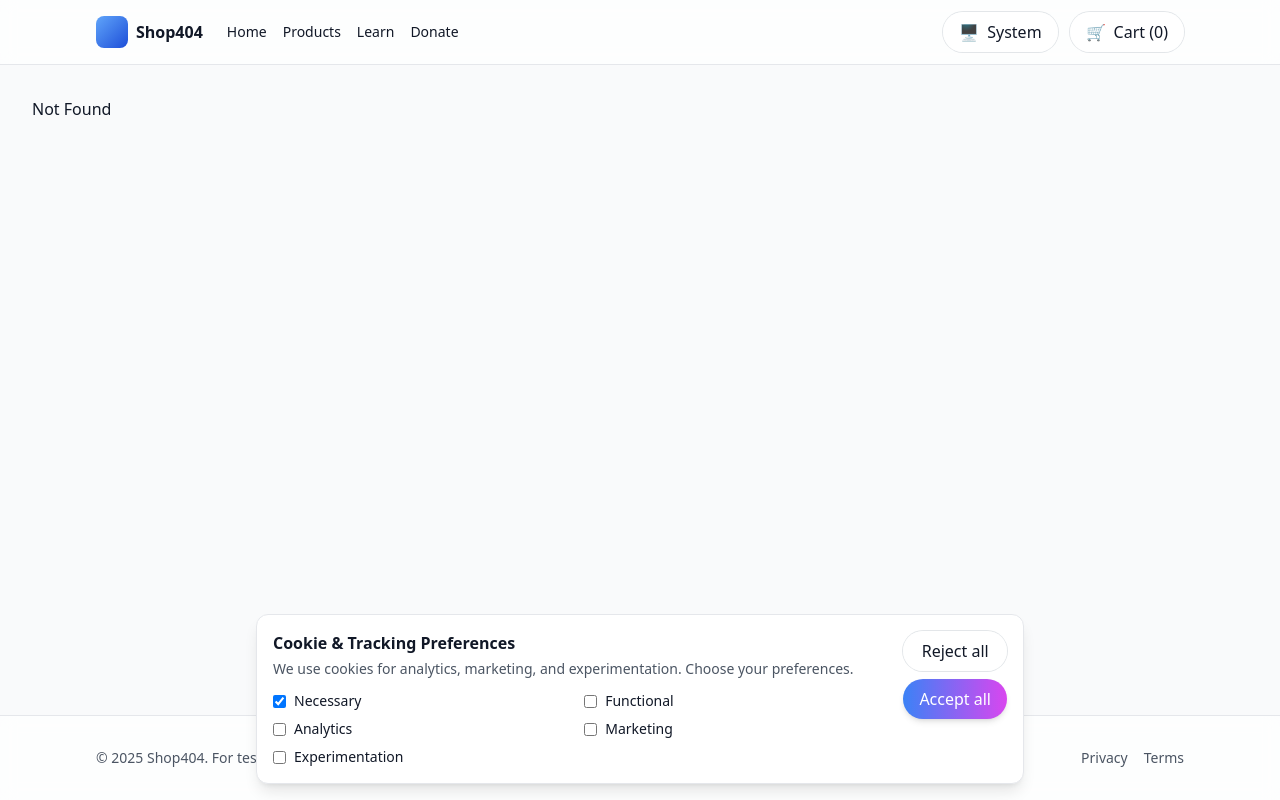
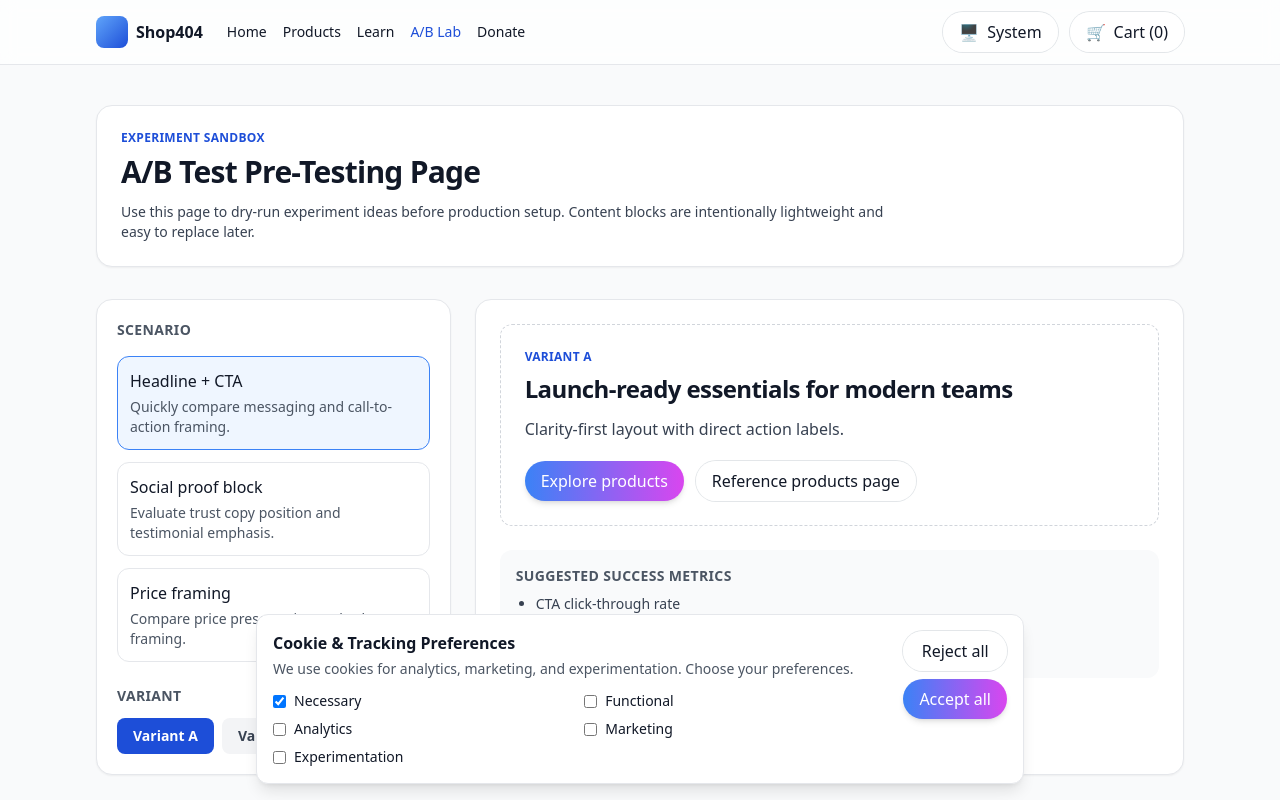
Before and after one commit to Puttrix/shop404, a React (Vite) app: page /ab-test-lab in a window 1280 px wide. Shown: the top 800 px of the page. Built offline with nearby package versions, Linux system fonts and the light colour scheme.

Commit message:
feat: Implement A/B Test Lab page with scenario/variant preview and navigation link

```diff
--- a/src/App.jsx
+++ b/src/App.jsx
@@ -12,6 +12,7 @@ import LearnLayout from './pages/learn/Learn.jsx';
 import FAQPage from './pages/learn/FAQ.jsx';
 import TestimonialsPage from './pages/learn/Testimonials.jsx';
 import { ArticlesList, ArticleDetail } from './pages/learn/Articles.jsx';
+import ABTestLab from './pages/ABTestLab.jsx';
 import ConsentBanner from './components/ConsentBanner.jsx';
 import { CartProvider } from './state/cartState.jsx';
 
@@ -35,6 +36,7 @@ export default function App() {
             <Route path="/learn/articles/:slug" element={<ArticleDetail />} />
             <Route path="/learn/faq" element={<FAQPage />} />
             <Route path="/learn/testimonials" element={<TestimonialsPage />} />
+            <Route path="/ab-test-lab" element={<ABTestLab />} />
             <Route path="*" element={<div className='p-8'>Not Found</div>} />
           </Routes>
         </main>
--- a/src/components/Header.jsx
+++ b/src/components/Header.jsx
@@ -44,6 +44,7 @@ export default function Header() {
             <NavLink to="/" onClick={close} className={({isActive})=>`hover:text-brand-700 dark:hover:text-brand-300 ${isActive?'text-brand-700 dark:text-brand-300':''}`}>Home</NavLink>
             <NavLink to="/products" onClick={close} className={({isActive})=>`hover:text-brand-700 dark:hover:text-brand-300 ${isActive?'text-brand-700 dark:text-brand-300':''}`}>Products</NavLink>
             <NavLink to="/learn" onClick={close} className={({isActive})=>`hover:text-brand-700 dark:hover:text-brand-300 ${isActive?'text-brand-700 dark:text-brand-300':''}`}>Learn</NavLink>
+            <NavLink to="/ab-test-lab" onClick={close} className={({isActive})=>`hover:text-brand-700 dark:hover:text-brand-300 ${isActive?'text-brand-700 dark:text-brand-300':''}`}>A/B Lab</NavLink>
             <NavLink to="/donate" onClick={close} className={({isActive})=>`hover:text-brand-700 dark:hover:text-brand-300 ${isActive?'text-brand-700 dark:text-brand-300':''}`}>Donate</NavLink>
           </nav>
         </div>
@@ -82,6 +83,7 @@ export default function Header() {
               <NavLink to="/" onClick={close} className={({isActive})=>`block px-2 py-2 rounded hover:bg-gray-50 dark:hover:bg-gray-700 ${isActive?'text-brand-700 dark:text-brand-300':''}`}>Home</NavLink>
               <NavLink to="/products" onClick={close} className={({isActive})=>`block px-2 py-2 rounded hover:bg-gray-50 dark:hover:bg-gray-700 ${isActive?'text-brand-700 dark:text-brand-300':''}`}>Products</NavLink>
               <NavLink to="/learn" onClick={close} className={({isActive})=>`block px-2 py-2 rounded hover:bg-gray-50 dark:hover:bg-gray-700 ${isActive?'text-brand-700 dark:text-brand-300':''}`}>Learn</NavLink>
+              <NavLink to="/ab-test-lab" onClick={close} className={({isActive})=>`block px-2 py-2 rounded hover:bg-gray-50 dark:hover:bg-gray-700 ${isActive?'text-brand-700 dark:text-brand-300':''}`}>A/B Lab</NavLink>
               <NavLink to="/donate" onClick={close} className={({isActive})=>`block px-2 py-2 rounded hover:bg-gray-50 dark:hover:bg-gray-700 ${isActive?'text-brand-700 dark:text-brand-300':''}`}>Donate</NavLink>
               <Link to="/cart" onClick={close} className="block px-2 py-2 rounded hover:bg-gray-50 dark:hover:bg-gray-700">🛒 Cart ({count})</Link>
             </nav>
--- /dev/null
+++ b/src/pages/ABTestLab.jsx
@@ -0,0 +1,168 @@
+import { useEffect, useMemo, useState } from 'react';
+import { Link } from 'react-router-dom';
+import { setTitle } from '../utils/seo.js';
+import { trackPage } from '../utils/analytics.js';
+
+const SCENARIOS = [
+  {
+    id: 'headline-cta',
+    name: 'Headline + CTA',
+    description: 'Quickly compare messaging and call-to-action framing.',
+    metrics: ['CTA click-through rate', 'Add to cart rate', 'Donation start rate'],
+  },
+  {
+    id: 'social-proof',
+    name: 'Social proof block',
+    description: 'Evaluate trust copy position and testimonial emphasis.',
+    metrics: ['Product detail view rate', 'Checkout start rate', 'Bounce rate'],
+  },
+  {
+    id: 'price-framing',
+    name: 'Price framing',
+    description: 'Compare price presentation and value framing.',
+    metrics: ['Average order value', 'Checkout completion rate', 'Coupon usage'],
+  },
+];
+
+const VARIANTS = ['A', 'B'];
+
+const PREVIEW_COPY = {
+  'headline-cta': {
+    A: {
+      eyebrow: 'Variant A',
+      headline: 'Launch-ready essentials for modern teams',
+      subcopy: 'Clarity-first layout with direct action labels.',
+      cta: 'Explore products',
+    },
+    B: {
+      eyebrow: 'Variant B',
+      headline: 'Build your stack with confidence',
+      subcopy: 'Benefit-led message and lower-friction CTA style.',
+      cta: 'Start shopping',
+    },
+  },
+  'social-proof': {
+    A: {
+      eyebrow: 'Variant A',
+      headline: 'Trusted by builders shipping every week',
+      subcopy: 'Compact social proof near the primary action.',
+      cta: 'See customer stories',
+    },
+    B: {
+      eyebrow: 'Variant B',
+      headline: 'Used by fast-moving teams in production',
+      subcopy: 'Expanded trust narrative with stronger supporting text.',
+      cta: 'Read testimonials',
+    },
+  },
+  'price-framing': {
+    A: {
+      eyebrow: 'Variant A',
+      headline: 'Simple pricing, clear value',
+      subcopy: 'Feature-forward framing with direct pricing context.',
+      cta: 'View plans',
+    },
+    B: {
+      eyebrow: 'Variant B',
+      headline: 'Start small, scale when ready',
+      subcopy: 'Outcome-forward framing with commitment reassurance.',
+      cta: 'Compare options',
+    },
+  },
+};
+
+export default function ABTestLab() {
+  const [scenarioId, setScenarioId] = useState(SCENARIOS[0].id);
+  const [variant, setVariant] = useState('A');
+
+  useEffect(() => {
+    setTitle('A/B Test Lab');
+    trackPage('A/B Test Lab', { page_type: 'experiment_preview' });
+  }, []);
+
+  const scenario = useMemo(
+    () => SCENARIOS.find((item) => item.id === scenarioId) || SCENARIOS[0],
+    [scenarioId],
+  );
+
+  const preview = PREVIEW_COPY[scenario.id][variant];
+
+  return (
+    <div className="mx-auto max-w-6xl px-4 sm:px-6 lg:px-8 py-10 space-y-8">
+      <section className="rounded-2xl border border-gray-200 bg-white p-6 shadow-sm dark:border-gray-700 dark:bg-gray-800">
+        <p className="text-xs font-semibold uppercase tracking-wide text-brand-700 dark:text-brand-300">Experiment Sandbox</p>
+        <h1 className="mt-2 text-3xl font-bold tracking-tight">A/B Test Pre-Testing Page</h1>
+        <p className="mt-3 max-w-3xl text-sm text-gray-700 dark:text-gray-300">
+          Use this page to dry-run experiment ideas before production setup. Content blocks are intentionally lightweight and easy to replace later.
+        </p>
+      </section>
+
+      <section className="grid gap-6 lg:grid-cols-[1fr_2fr]">
+        <div className="rounded-2xl border border-gray-200 bg-white p-5 shadow-sm dark:border-gray-700 dark:bg-gray-800">
+          <h2 className="text-sm font-semibold uppercase tracking-wide text-gray-600 dark:text-gray-400">Scenario</h2>
+          <div className="mt-4 space-y-3">
+            {SCENARIOS.map((item) => (
+              <label
+                key={item.id}
+                className={`block cursor-pointer rounded-xl border p-3 transition ${
+                  scenarioId === item.id
+                    ? 'border-brand-500 bg-brand-50 dark:border-brand-400 dark:bg-gray-700/70'
+                    : 'border-gray-200 hover:border-brand-300 dark:border-gray-600 dark:hover:border-brand-400'
+                }`}
+              >
+                <input
+                  className="sr-only"
+                  type="radio"
+                  name="scenario"
+                  checked={scenarioId === item.id}
+                  onChange={() => setScenarioId(item.id)}
+                />
+                <p className="font-medium">{item.name}</p>
+                <p className="mt-1 text-sm text-gray-600 dark:text-gray-300">{item.description}</p>
+              </label>
+            ))}
+          </div>
+
+          <h2 className="mt-6 text-sm font-semibold uppercase tracking-wide text-gray-600 dark:text-gray-400">Variant</h2>
+          <div className="mt-3 flex gap-2">
+            {VARIANTS.map((option) => (
+              <button
+                key={option}
+                type="button"
+                onClick={() => setVariant(option)}
+                className={`rounded-lg px-4 py-2 text-sm font-semibold transition ${
+                  variant === option
+                    ? 'bg-brand-700 text-white dark:bg-brand-500'
+                    : 'bg-gray-100 text-gray-700 hover:bg-gray-200 dark:bg-gray-700 dark:text-gray-200 dark:hover:bg-gray-600'
+                }`}
+              >
+                Variant {option}
+              </button>
+            ))}
+          </div>
+        </div>
+
+        <div className="rounded-2xl border border-gray-200 bg-white p-6 shadow-sm dark:border-gray-700 dark:bg-gray-800">
+          <div className="rounded-xl border border-dashed border-gray-300 p-6 dark:border-gray-600">
+            <p className="text-xs font-semibold uppercase tracking-wide text-brand-700 dark:text-brand-300">{preview.eyebrow}</p>
+            <h2 className="mt-2 text-2xl font-bold tracking-tight">{preview.headline}</h2>
+            <p className="mt-3 text-gray-700 dark:text-gray-300">{preview.subcopy}</p>
+            <div className="mt-5 flex flex-wrap gap-3">
+              <button type="button" className="btn-primary">{preview.cta}</button>
+              <Link to="/products" className="btn-secondary">Reference products page</Link>
+            </div>
+          </div>
+
+          <div className="mt-6 rounded-xl bg-gray-50 p-4 dark:bg-gray-900/50">
+            <h3 className="text-sm font-semibold uppercase tracking-wide text-gray-600 dark:text-gray-400">Suggested Success Metrics</h3>
+            <ul className="mt-2 list-disc space-y-1 pl-5 text-sm text-gray-700 dark:text-gray-300">
+              {scenario.metrics.map((metric) => (
+                <li key={metric}>{metric}</li>
+              ))}
+            </ul>
+          </div>
+        </div>
+      </section>
+    </div>
+  );
+}
```
Also changed, not shown: .assistant/backlog.md, .assistant/status.md, .assistant/task_log.md, 1 other file (tests, documents, lock files or other folders).
